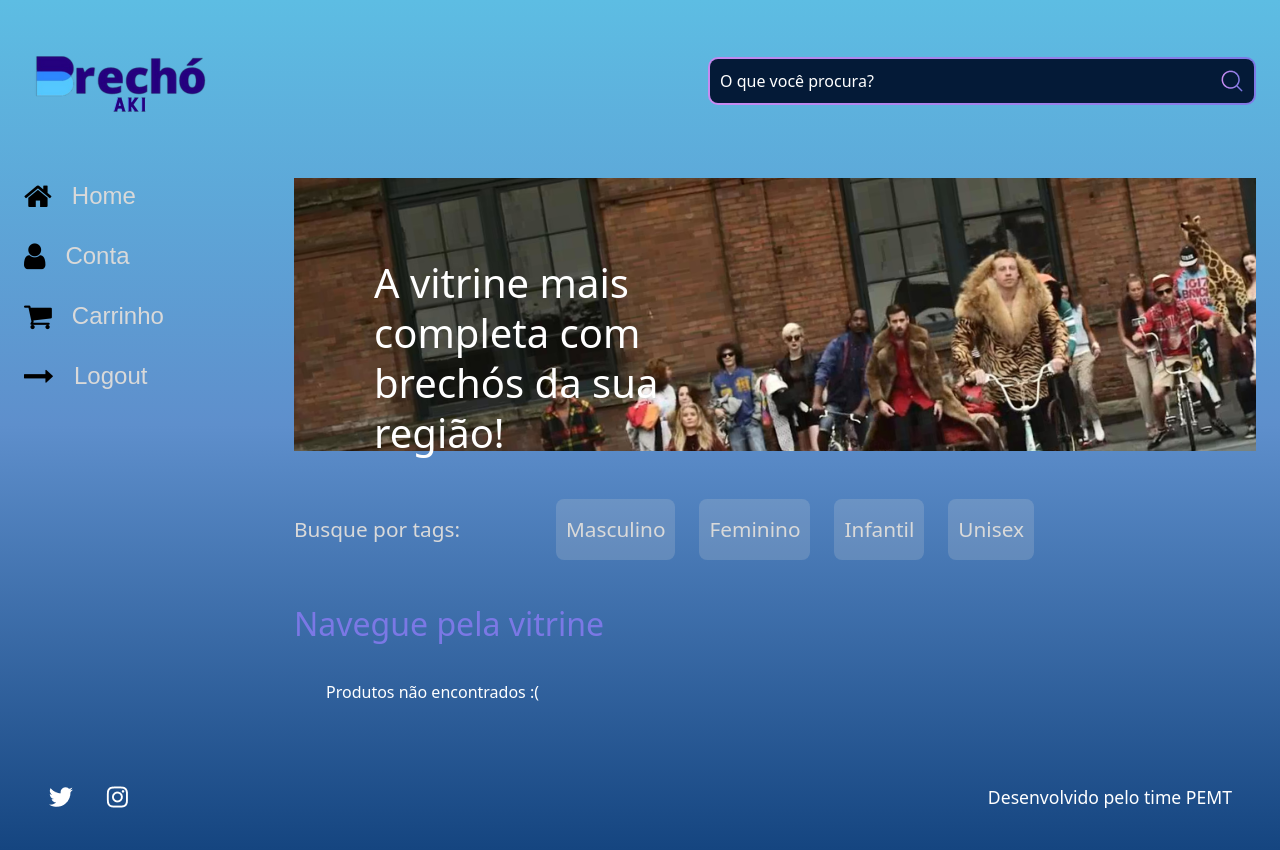
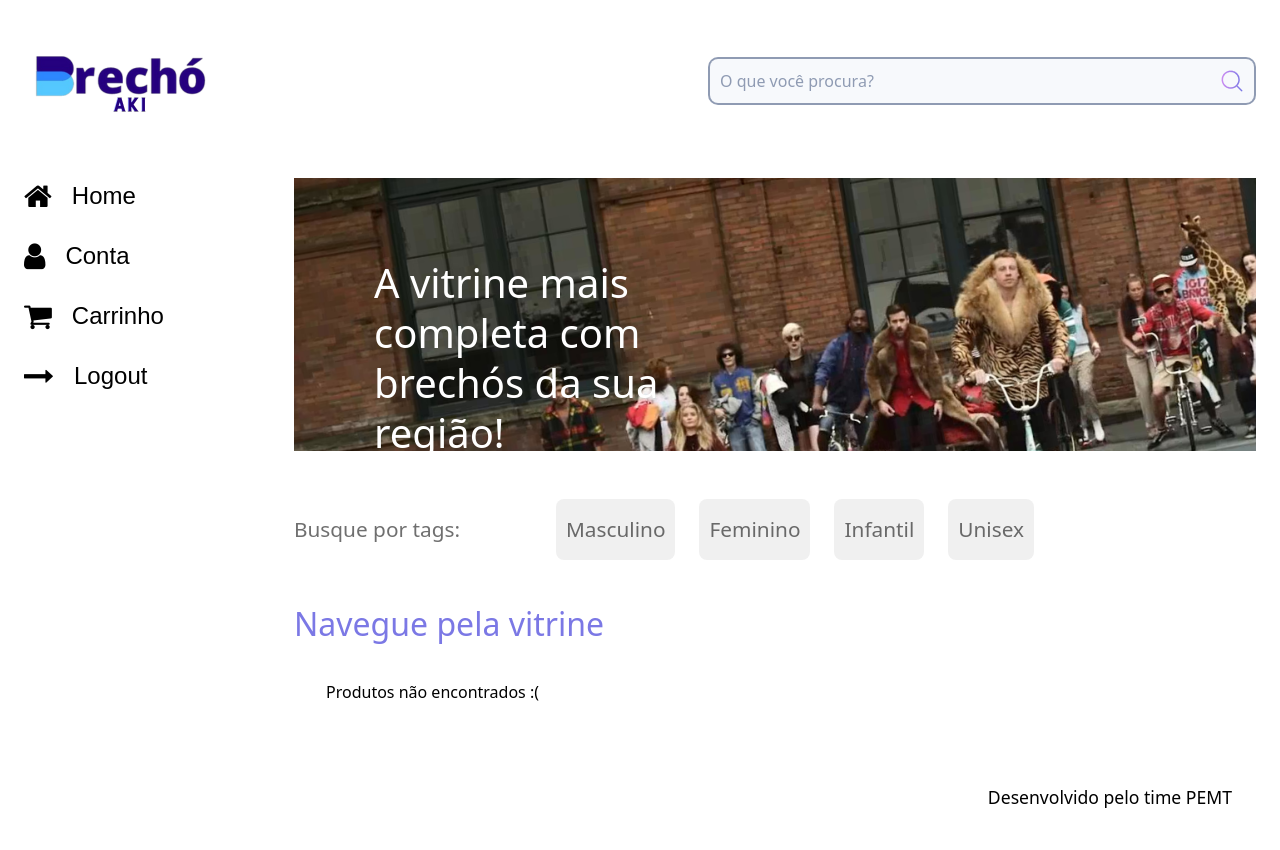
Before and after one commit to matheushpr9/Brechoaki, a Django app: template templates/vitrine/busca.html in a window 1280 px wide. Run offline with Django 4.2, Linux system fonts and the light colour scheme; the template is opened without the code that fills it, so the values that code supplies are empty.

Commit message:
style: updated site colours

```diff
--- a/setup/static/styles/style.css
+++ b/setup/static/styles/style.css
@@ -33,10 +33,7 @@
     line-height: 1;
     font-family: 'Space Grotesk', sans-serif;
     min-height: 100vh;
-    background: linear-gradient(#5DBDE3,#5E8FCC, #154580);
-    background-repeat: no-repeat;
-    background-position: center;
-    background-size: cover;
+    background: #F7FAFC;
 }
 ol, ul {
     list-style: none;
@@ -65,7 +62,7 @@
 }
 
 .banner__titulo {
-    color: #FFFFFF;
+    color: #FFF;
     font-size: 40px;
     width: 350px;
     line-height: 50px;
@@ -88,7 +85,7 @@
 .cabecalho__busca {
     align-items: center;
     border-radius: 10px;
-    background: linear-gradient(45deg, #C98CF1,#7B78E5);
+    background: #8F9BB3;
     display: flex;
     height: auto;
     justify-content: space-between;
@@ -98,7 +95,7 @@
 
 .busca__fundo {
     align-items: center;
-    background-color: #041A37;
+    background-color: #F7F9FC;
     border-radius: 8px;
     display: flex;
     margin: 0 auto;
@@ -146,7 +143,7 @@
 .card-produto {
     border-radius: 10px;
     box-shadow: 0px 10px 10px #00000050;
-    color: #FFFFFF;
+    color: #000;
     margin-bottom: 1.5rem;
     position: relative;
     width: 450px;
@@ -158,7 +155,7 @@
 }
 
 .card__tag {
-    background-color: #D9D9D940;
+    background-color: #CFCFCF50;
     border-radius: 8px;
     border: 2px solid transparent;
     font-size: 1.2rem;
@@ -234,14 +231,14 @@
     display: flex;
     flex-direction: column;
     justify-content: space-between;
-    color: #FFFFFF;
+    color: #000;
     margin-top: 0.5rem;
 }
 
 .imagem__titulo {
     font-weight: bold;
     line-height: 2rem;
-    color: #FFFFFF;
+    color: #000;
     font-size: 1.25rem;
 }
 
@@ -270,7 +267,7 @@
     display: flex;
     margin-bottom: 1.5rem;
     text-decoration: none;
-    color: #D9D9D9;
+    color: #000;
     font-size: 24px;
 }
 
@@ -320,7 +317,7 @@
     align-items: center;
     font-size: 20px;
     text-decoration: none;
-    color: #FFFFFF;
+    color: #000;
     background-color: #082D5C;
     width: 100%;
     height: 100%;
@@ -343,7 +340,7 @@
     box-sizing: border-box;
     display: flex;
     justify-content: space-between;
-    color: #FFFFFF;
+    color: #000;
 }
 
 .rodape__icones {
@@ -360,7 +357,7 @@
     padding: 1.5rem 0;
     display: flex;
     align-items: center;
-    color: #D9D9D9;
+    color: #00000090;
     font-size: 1.3rem;
 }
 
@@ -373,7 +370,7 @@
 }
 
 .tags__tag {
-    background-color: #D9D9D930;
+    background-color: #CFCFCF50;
     margin-right: 1.5rem;
     border-radius: 8px;
     padding: .8rem .5rem;
@@ -388,7 +385,7 @@
 }
 
 input {
-    color: #FFF;
+    color: #8F9BB3;
 }
 
 input:focus {
@@ -396,16 +393,16 @@
 }
 
 input::placeholder { /* Chrome, Firefox, Opera, Safari 10.1+ */
-    color: #FFF;
+    color: #8F9BB3;
     opacity: 1; /* Firefox */
   }
 
 input:-ms-input-placeholder { /* Internet Explorer 10-11 */
-    color: #FFF;
+    color: #8F9BB3;
   }
 
 input::-ms-input-placeholder { /* Microsoft Edge */
-    color: #FFF;
+    color: #8F9BB3;
   }
 
 .alert alert-primary{
--- a/templates/usuarios/cadastro.html
+++ b/templates/usuarios/cadastro.html
@@ -25,14 +25,14 @@
                     <div class="row">
                         {% for field in form.visible_fields %}
                             <div class="col-12 col-lg-12" style="margin-bottom: 1rem;">
-                                <label for="{{field.id_for_label}}" style="color:#D9D9D9; margin-bottom: 5px;">{{ field.label }}</label>
+                                <label for="{{field.id_for_label}}" style="color:#8F9BB3; margin-bottom: 5px;">{{ field.label }}</label>
                                 {{ field }}
                             </div>
                         {% endfor %}
                     </div>
                     <div>
                         <button type="submit" class="btn btn-success col-12">Cadastrar</button>
-                        <p class="text-white mt-3"> Já possui conta? <a href="{% url 'login' %}" class="text-white"> Acesse a conta </a></p>
+                        <p class="text mt-3"> Já possui conta? <a href="{% url 'login' %}" class="text"> Acesse a conta </a></p>
                     </div>
                 </form>
             </section>
--- a/templates/usuarios/login.html
+++ b/templates/usuarios/login.html
@@ -25,14 +25,14 @@
                     <div class="row">
                         {% for field in form.visible_fields %}
                             <div class="col-12 col-lg-12" style="margin-bottom: 1rem;">
-                                <label for="{{field.id_for_label}}" style="color:#D9D9D9; margin-bottom: 5px;">{{ field.label }}</label>
+                                <label for="{{field.id_for_label}}" style="color:#8F9BB3; margin-bottom: 5px;">{{ field.label }}</label>
                                 {{ field }}
                             </div>
                         {% endfor %}
                     </div>
                     <div>
                         <button type="submit" class="btn btn-success col-12">Logar</button>
-                        <p class="text-white mt-3"> Ainda não tem conta? <a href="{% url 'cadastro' %}" class="text-white"> Cadastre-se </a></p>
+                        <p class="text mt-3"> Ainda não tem conta? <a href="{% url 'cadastro' %}" class="text"> Cadastre-se </a></p>
                     </div>
 
                 </form>
```
Also changed, not shown: static/styles/style.css (+17 -20 lines), 1 other file.
